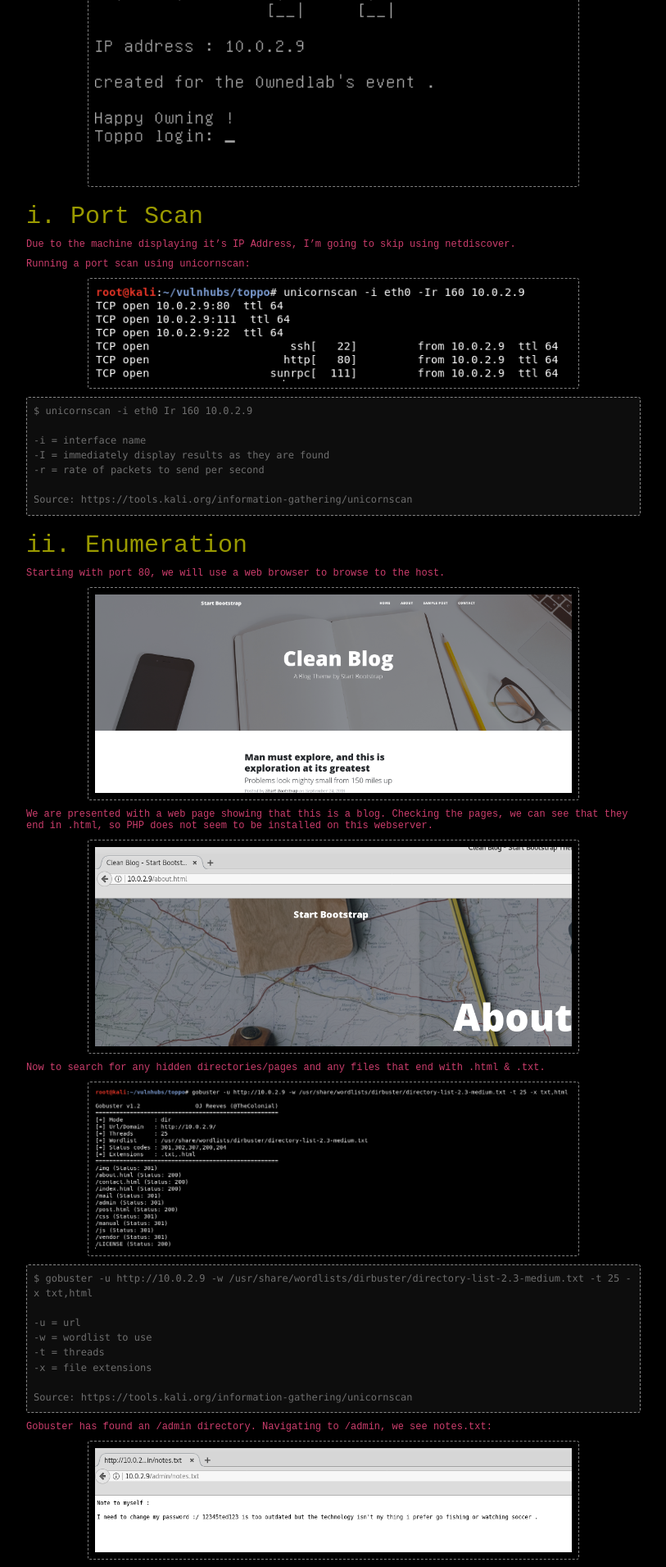
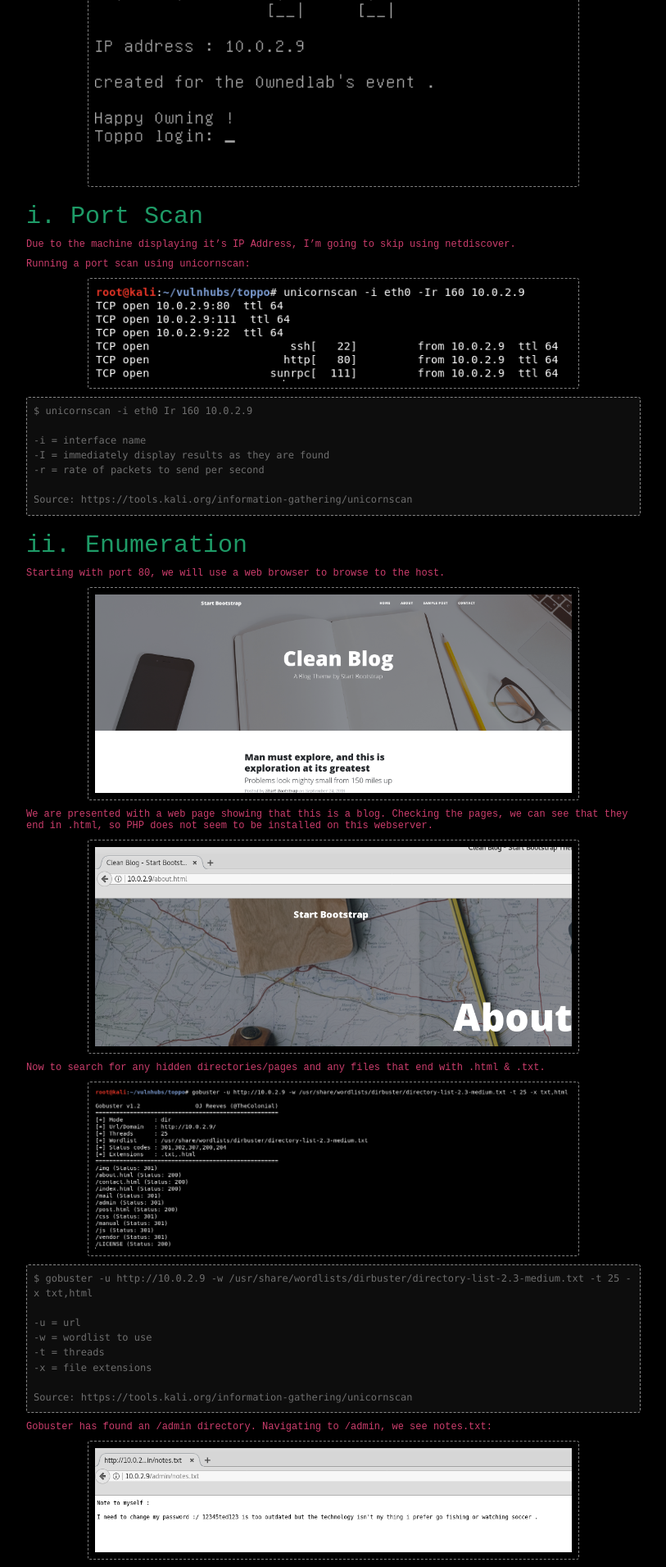
Before and after one commit to ch4n3l/ch4n3l.github.io, a Jekyll site: the page built from _posts/2017/2018-07-14-toppo.md, in a window 1280 px wide. Shown: the part 319-2230 px from the top of the page at 82% size, without its empty margins (233-1046 px from the left). Built offline with Jekyll 4.4.1, drawn with Linux system fonts in a browser that asks for light colours; comment, search, counter and statistics services are not loaded; some of the changed text lies outside the part shown.

Commit message:
fixing colors

```diff
--- a/_posts/2017/2018-07-14-toppo.md
+++ b/_posts/2017/2018-07-14-toppo.md
@@ -163,15 +163,6 @@ Concepts in this box:
 ~~~
 
 Sources/Links:
-
-~~~ testing ~~~
-
-~~~
-testing
-~~~
-
-
-
 ~~~
 [0]: https://tools.kali.org/information-gathering/unicornscan
 [1]: https://www.thegeekdiary.com/what-is-suid-sgid-and-sticky-bit/
--- a/css/main.css
+++ b/css/main.css
@@ -19,7 +19,7 @@ h1 {
   font-family: monospace;
   font-weight: bold;
 }
-h2 { color: rgba(220,220,0,0.7); }
+h2 { color: rgba(38,194,129, 0.8); }
 h3 { color: rgba(220,220,0,0.6); }
 h4 { color: rgba(220,220,0,0.5); }
 h5 { color: rgba(220,220,0,0.4); }
```
